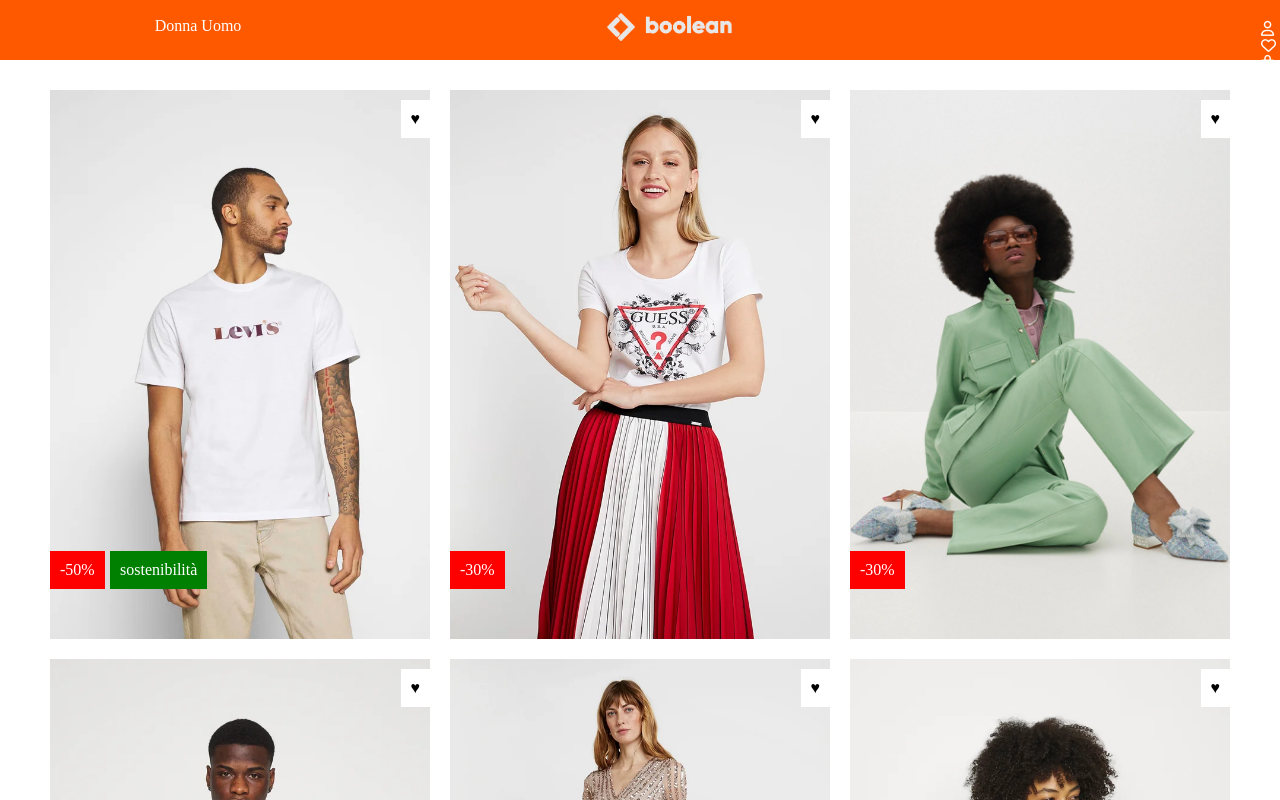
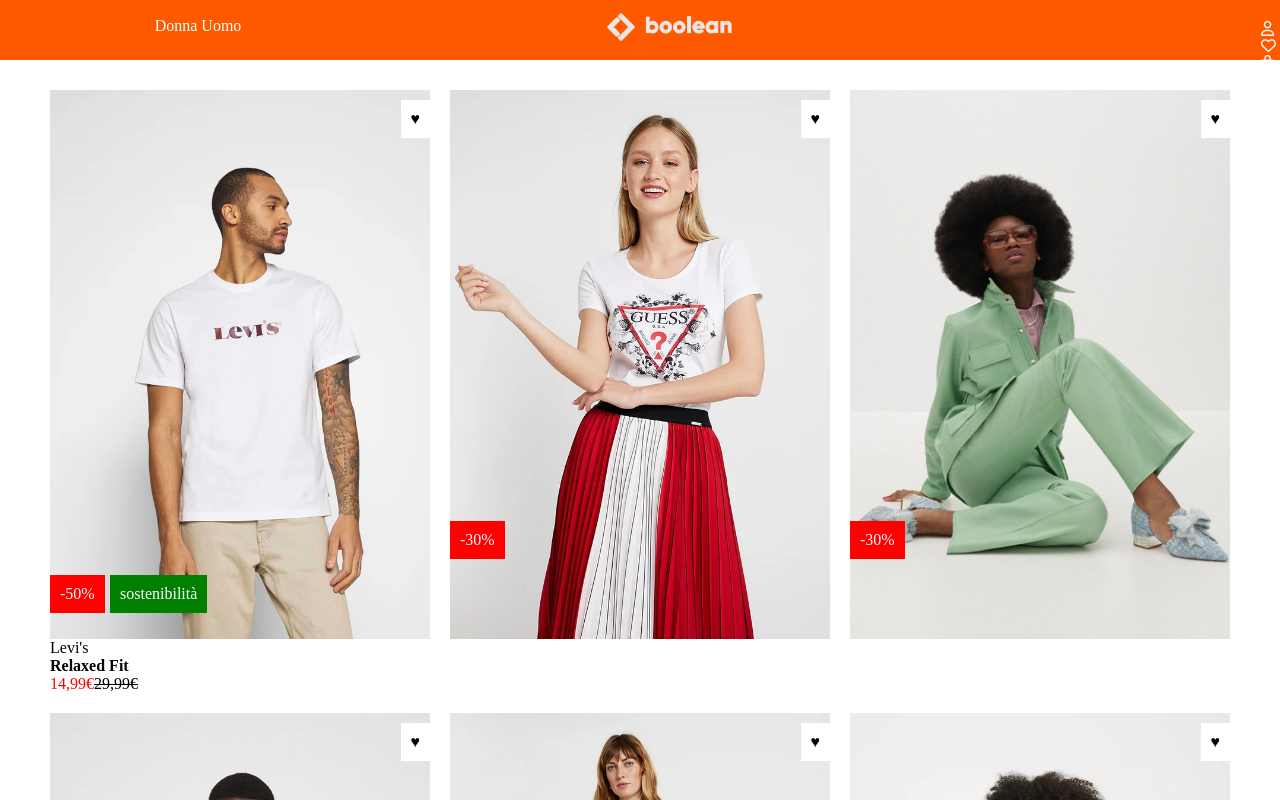
Before and after one commit to marco-scocca/html-css-boolando, a plain HTML site: page index.html in a window 1280 px wide. Shown: the top 800 px of the page. Drawn offline with Linux system fonts and the light colour scheme.

Commit message:
price-images

```diff
--- a/css/style.css
+++ b/css/style.css
@@ -91,15 +91,23 @@ main {
     padding: 10px;
     color: white;
     position: absolute;
-    bottom: 50px;
+    bottom: 80px;
     left: 0;
 
 
 }
 
+.text-red {
+    color: red;
+}
+
 .red {
     background-color: red;
 
+}
+
+.float {
+    float: left;
 }
 
 .green {
@@ -110,7 +118,7 @@ main {
     padding: 10px;
     color: white;
     position: absolute;
-    bottom: 50px;
+    bottom: 80px;
     left: 60px;
 }
 
--- a/index.html
+++ b/index.html
@@ -42,6 +42,12 @@
                         <div class="label red">-50%</div>
                         <div class="label-sostenibilita green">sostenibilità</div>
                         <div class="heart">&hearts;</div>
+                        <span>
+                            <div>Levi's</div>
+                            <div><strong>Relaxed Fit</strong></div>
+                            <div class="text-red float">14,99&euro;</div>
+                            <div><strike> 29,99&euro;</strike></div>
+                        </span>
                     </div>
                 </div>
                 <div class="col-33">
@@ -93,3 +99,10 @@
 </body>
 
 </html>
+
+
+<ul>
+    <li>Levi's</li>
+    <li>Relax fit unisex</li>
+    <li>14.99</li>
+</ul>
```
